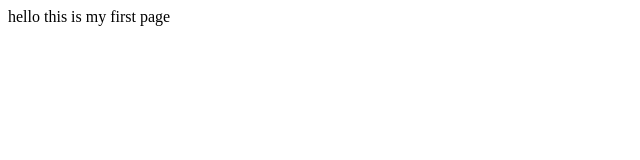
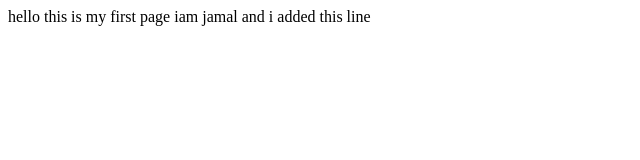
Before and after one commit to masakizo432/webpage, a plain HTML site: page index.html in a window 1280 px wide. Shown: the whole page, without its empty margins (0-640 px from the left). Drawn offline with Linux system fonts and the light colour scheme.

Commit message:
adding a new line

```diff
--- a/index.html
+++ b/index.html
@@ -8,6 +8,7 @@
 </head>
 <body>
 hello this is my first page
+iam jamal and i added this line
 <link rel="stylesheet" href="style.css">
 
 </body>
```
